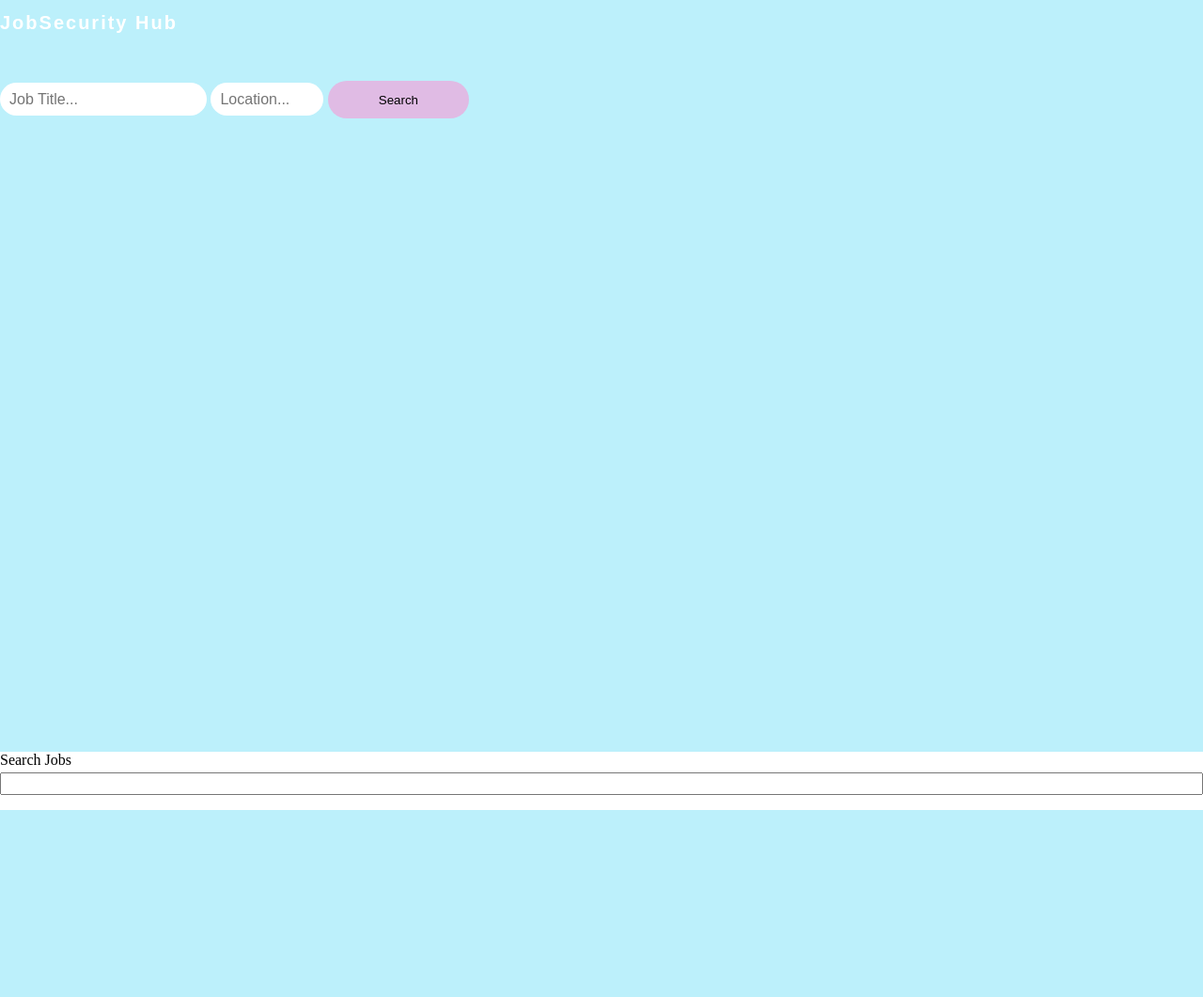
After one commit to nrhuang/hackthebreak, a Flask app: template templates/secondpage.html in a window 1280 px wide. The commit adds this page. Shown: the top 1061 px of the page at 94% size. Run offline with Flask 2, Linux system fonts and the light colour scheme; the template is opened without the code that fills it, so the values that code supplies are empty; some libraries are stand-ins or nearby versions.

Commit message:
second page

```diff
--- /dev/null
+++ b/static/script.js
@@ -0,0 +1 @@
+const jobCardTemplate = document.querySelector("[data-job-template]")
--- /dev/null
+++ b/static/secondpage.css
@@ -0,0 +1,79 @@
+body {
+    margin: 0;
+    padding: 0;
+}
+.header {
+    height:100vh;
+    background-color: #bcf0fb;
+    background-size: cover;
+    background-position: left;
+    display: flex;
+    justify-content: left;
+    align-items: left;
+    font-family: sans-serif;
+}
+h1 {
+    color: #fff;
+    margin-bottom: 50px;
+    font-size: 20px;
+    letter-spacing: 2px;
+    text-align: left;
+}
+.search-field {
+    height: 15px;
+    padding: 10px;
+    border: none;
+    border-radius: 25px;
+    outline: none;
+}
+.title {
+    width: 200px;
+}
+.location {
+    width: 100px;
+}
+.search-btn {
+    height: 40px;
+    width: 150px;
+    background: #e0bbe4;
+    border: none;
+    color: #000;
+    border-radius: 25px;
+}
+.search-btn:hover {
+    background: #d291bc;
+    cursor: pointer;
+}
+.form-box {
+    background: transparent;
+    padding: 0px;
+}
+.search-wrapper {
+    display: flex;
+    flex-direction: column;
+    gap: .25rem;
+}
+input {
+    font-size: 1rem;
+}
+.job-cards {
+    display: grid;
+    grid-template-columns: repeat(auto-fill, minmax(150px,1fr));
+    gap: 0.25 rem;
+    margin-top: 1rem;
+}
+.card {
+    border: 1px solid black;
+    background-color: white;
+    padding: 0.25rem;
+}
+.card > .header {
+    margin-bottom: 0.25rem;
+}
+.card > .body {
+    font-size: 0.8rem;
+    color: #777;
+}
+.hide {
+    display: none;
+}
--- a/templates/index.html
+++ b/templates/index.html
@@ -2,7 +2,7 @@
 <html lang = "en">
     <head>
         <title>JobSecurity Hub - Homepage</title>
-        <link rel="stylesheet" href="styles.css">
+        <link rel="stylesheet" type="text/css" href="../static/styles.css">
         <link rel="stylesheet" href="~/lib/Font-Awesome/css/fontawesome.min.css">
         <link rel="stylesheet" href="~/lib/Font-Awesome/css/regular.min.css">
         <link rel="stylesheet" href="~/lib/Font-Awesome/css/solid.min.css">
--- /dev/null
+++ b/templates/secondpage.html
@@ -0,0 +1,37 @@
+<!DOCTYPE html>
+<html lang = "en">
+    <head>
+        <title>JobSecurity Hub - Job Search</title>
+        <link rel="stylesheet" type="text/css" href="../static/secondpage.css">
+        <script src="script.js" defer></script>
+        <link rel="stylesheet" href="~/lib/Font-Awesome/css/fontawesome.min.css">
+        <link rel="stylesheet" href="~/lib/Font-Awesome/css/regular.min.css">
+        <link rel="stylesheet" href="~/lib/Font-Awesome/css/solid.min.css">
+        <link href="https://maxcdn.bootstrapcdn.com/font-awesome/4.1.0/css/font-awesome.min.css" rel="stylesheet">
+        <link href="http://maxcdn.bootstrapcdn.com/font-awesome/4.1.0/css/font-awesome.min.css" rel="stylesheet">
+        <script src="https://code.iconify.design/iconify-icon/1.0.7/iconify-icon.min.js"></script>
+        <body>
+            <div class="header">
+                <form>
+                    <h1>JobSecurity Hub</h1>
+                    <div class="form-box">
+                    <input type="text" class="search-field title" placeholder="Job Title...">
+                    <input type="text" class="search-field location" placeholder="Location...">
+                    <button class="search-btn" type="button">Search</button>
+                    </div>
+                </form>
+            </div>
+            <div class="search-wrapper">
+                <label for="search">Search Jobs</label>
+                <input type="search" id="search">
+            </div>
+            <div class="job-cards"></div>
+            <template data-job-template></template>
+                <div class="cards">
+                    <div class="header"></div>
+                    <div class="body"></div>
+                </div>
+            </div>
+        </body>
+    </head>
+</html>
```
Also changed, not shown: static/styles.css (renamed from templates/styles.css).
